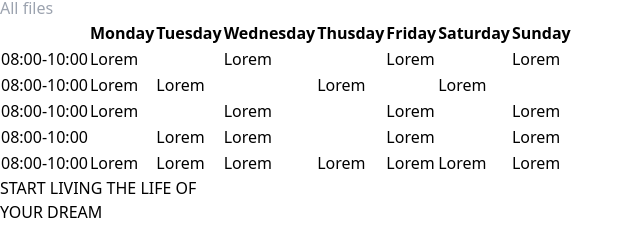
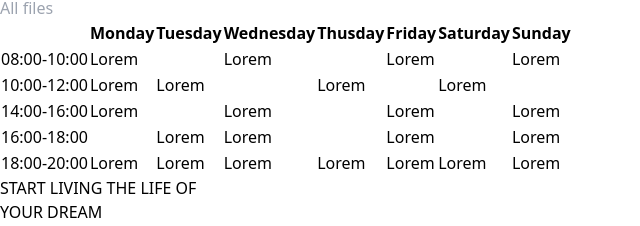
Before and after one commit to anantade/Vite_React_Project, a React (Vite) app: page / in a window 1280 px wide. Shown: the part 412-638 px from the top of the page, without its empty margins (0-640 px from the left). Built offline with nearby package versions, Linux system fonts and the light colour scheme.

Commit message:
ninth Commit

```diff
--- a/src/Components/Events/Eventshedule.jsx
+++ b/src/Components/Events/Eventshedule.jsx
@@ -21,7 +21,7 @@ export default function Eventshedule() {
 
        {/* event table start */}
 
-          <div className='mt-10 md:md:ml-52 pb-10 md:block hidden'>
+          <div className='mt-10 md:ml-52 pb-10 md:block hidden'>
             <table className='border-collapse border border-slate-500 '>
               <thead>
                 <tr>
@@ -51,7 +51,7 @@ export default function Eventshedule() {
 
               <tbody>
                 <tr>
-                    <td className='border border-slate-700 text-white md:w-28 md:h-16 pl-2 text-sm '>08:00-10:00</td>
+                    <td className='border border-slate-700 text-white md:w-28 md:h-16 pl-2 text-sm '>10:00-12:00</td>
                     <td className='border border-slate-700 text-orange-600 md:w-28 md:h-16 pl-2 text-sm '>Lorem</td>
                     <td className='border border-slate-700 text-orange-600 md:w-28 md:h-16 pl-2 text-sm '>Lorem</td>
                     <td className='border border-slate-700 text-orange-600 md:w-28 md:h-16 pl-2 text-sm '></td>
@@ -64,7 +64,7 @@ export default function Eventshedule() {
 
               <tbody>
                 <tr>
-                    <td className='border border-slate-700 text-white md:w-28 md:h-16 pl-2 text-sm '>08:00-10:00</td>
+                    <td className='border border-slate-700 text-white md:w-28 md:h-16 pl-2 text-sm '>14:00-16:00</td>
                     <td className='border border-slate-700 text-orange-600 md:w-28 md:h-16 pl-2 text-sm '>Lorem</td>
                     <td className='border border-slate-700 text-orange-600 md:w-28 md:h-16 pl-2 '></td>
                     <td className='border border-slate-700 text-orange-600 md:w-28 md:h-16 pl-2 text-sm '>Lorem</td>
@@ -77,7 +77,7 @@ export default function Eventshedule() {
 
               <tbody>
                 <tr>
-                    <td className='border border-slate-700 text-white md:w-28 md:h-16 pl-2 text-sm '>08:00-10:00</td>
+                    <td className='border border-slate-700 text-white md:w-28 md:h-16 pl-2 text-sm '>16:00-18:00</td>
                     <td className='border border-slate-700 text-orange-600 md:w-28 md:h-16 pl-2 text-sm '></td>
                     <td className='border border-slate-700 text-orange-600 md:w-28 md:h-16 pl-2 text-sm '>Lorem</td>
                     <td className='border border-slate-700 text-orange-600 md:w-28 md:h-16 pl-2 text-sm '>Lorem</td>
@@ -90,7 +90,7 @@ export default function Eventshedule() {
 
               <tbody>
                 <tr>
-                    <td className='border border-slate-700 text-white md:w-28 md:h-16 pl-2 text-sm '>08:00-10:00</td>
+                    <td className='border border-slate-700 text-white md:w-28 md:h-16 pl-2 text-sm '>18:00-20:00</td>
                     <td className='border border-slate-700 text-orange-600 md:w-28 md:h-16 pl-2 text-sm '>Lorem</td>
                     <td className='border border-slate-700 text-orange-600 md:w-28 md:h-16 pl-2 text-sm'>Lorem</td>
                     <td className='border border-slate-700 text-orange-600 md:w-28 md:h-16 pl-2 text-sm '>Lorem</td>
```
